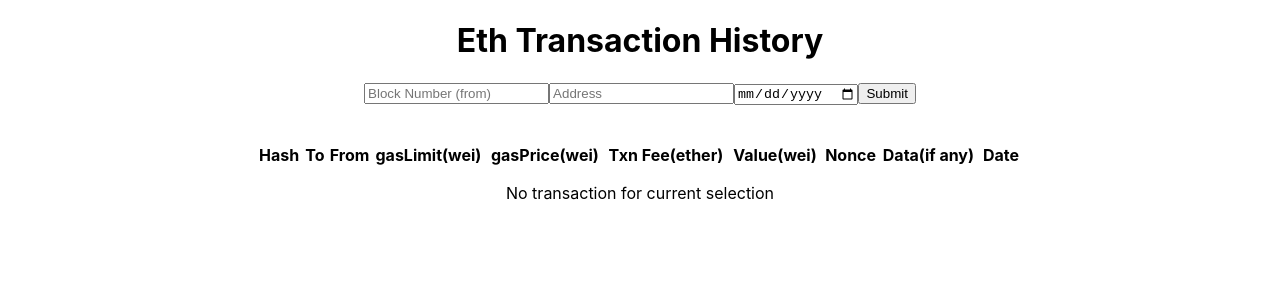
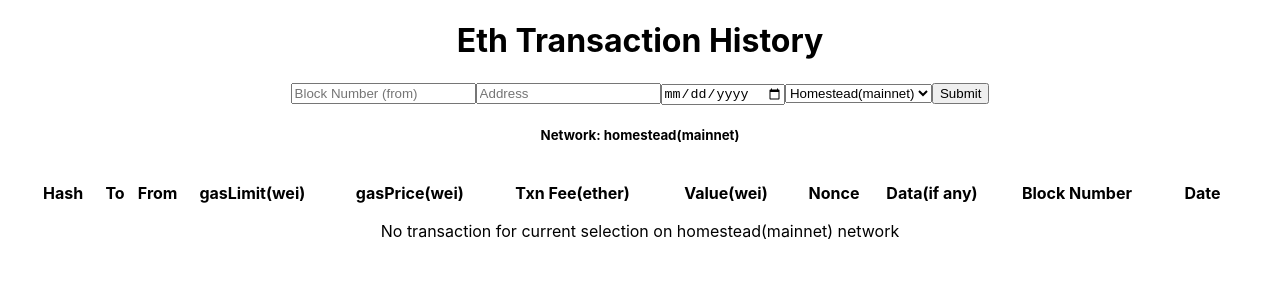
Before and after one commit to wrightkhlebisol/eth-transactn-list, a React (Create React App) app in the folder eth-trans-app/: page / in a window 1280 px wide. Shown: the top 300 px of the page. Built offline with nearby package versions, Linux system fonts and the light colour scheme.

Commit message:
Add network select support and loading states

```diff
--- a/eth-trans-app/src/App.css
+++ b/eth-trans-app/src/App.css
@@ -38,7 +38,7 @@
 }
 
 .resultBody {
-  width: 60%;
+  width: 1200px;
   margin: auto;
   margin-top: 30px;
 }
--- a/eth-trans-app/src/App.js
+++ b/eth-trans-app/src/App.js
@@ -6,7 +6,9 @@ function App() {
   const [from, setFrom] = useState(0x0);
   const [date, setDate] = useState(Date.now());
   const [address, setAddress] = useState(0x0);
+  const [network, setNetwork] = useState('homestead(mainnet)');
   const [responses, setResponses] = useState([]);
+  const [statusMessage, setStatusMessage] = useState('No transaction for current selection');
 
   // useEffect(() => {
   //   effect
@@ -17,15 +19,17 @@ function App() {
 
   function queryChain(e) {
     e.preventDefault();
+    setStatusMessage('...retrieving transactions');
     fetch(`${server_url}/block/${from}/transactions/${address}`)
       .then(res => res.json())
       .then(res => {
         console.log(res.body)
-        setResponses(res.body.response);
+        setResponses(res.body);
+        setStatusMessage(res.message);
 
       }).catch(e => console.error(e));
 
-    console.log(from, date, address)
+    console.log(from, date, address, network)
   }
 
   function handleSetFrom(e) {
@@ -46,6 +50,12 @@ function App() {
     setDate(date);
   }
 
+  function handleSetNetwork(e) {
+    console.log(e.target.value);
+    let network = e.target.value;
+    setNetwork(network);
+  }
+
   return (
     <div className="App">
       <h1>Eth Transaction History</h1>
@@ -55,8 +65,18 @@ function App() {
           <input type="number" min="0" placeholder="Block Number (from)" required onChange={handleSetFrom} />
           <input type="text" placeholder="Address" required onChange={handleSetAddress} />
           <input type="date" placeholder="date of transaction" onChange={handleSetDate} />
+          <select onChange={handleSetNetwork}>
+            <option value="homestead">Homestead(mainnet)</option>
+            <option value="rinkeby">Rinkeby(testnet)</option>
+            <option value="ropsten">Ropsten(testnet)</option>
+            <option value="kovan">Kovan(testnet)</option>
+          </select>
           <button type="submit">Submit</button>
         </form>
+      </div>
+
+      <div>
+        <h5>Network: <span>{network}</span></h5>
       </div>
 
       <div className="resultBody">
@@ -72,12 +92,14 @@ function App() {
               <th>Value(wei)</th>
               <th>Nonce</th>
               <th>Data(if any)</th>
+              <th>Block Number</th>
               <th>Date</th>
             </tr>
           </thead>
           <tbody>
             {
-              responses.length > 0 ?
+              responses &&
+                responses.length > 0 ?
                 responses.map((response, id) =>
                   <tr key={id}>
                     <td>{`${response.hash.substr(0, 12)}...`}</td>
@@ -89,12 +111,13 @@ function App() {
                     <td>{parseInt(response.value.hex)}</td>
                     <td>{response.nonce}</td>
                     <td>{`${response.data.substr(0, 12)}...`}</td>
+                    <td>{response.blockNumber}</td>
                     <td>{responses.timestamp}</td>
                   </tr>
                 )
                 :
                 <tr className="noContent">
-                  <td colSpan="10">No transaction for current selection</td>
+                  <td colSpan="11">{statusMessage} on {network} network</td>
                 </tr>
             }
 
```
Also changed, not shown: 1 other file (tests, documents, lock files or other folders).
